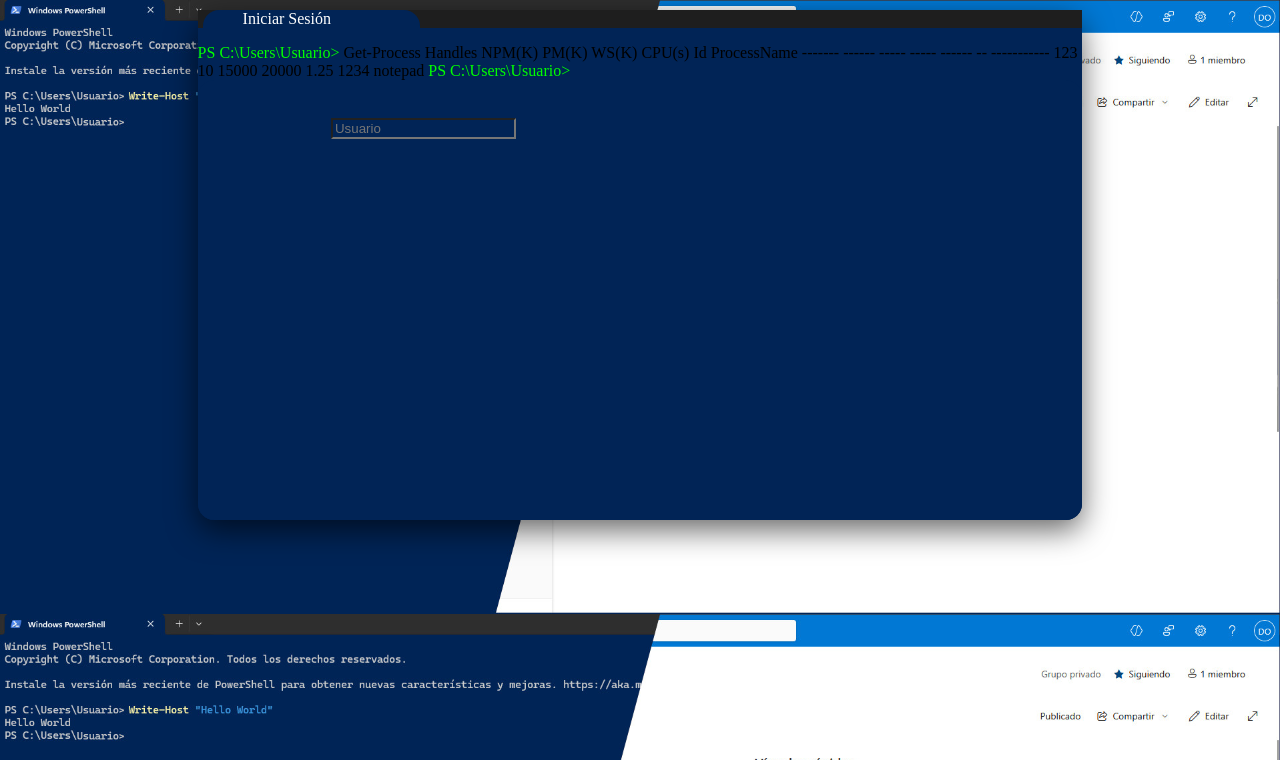
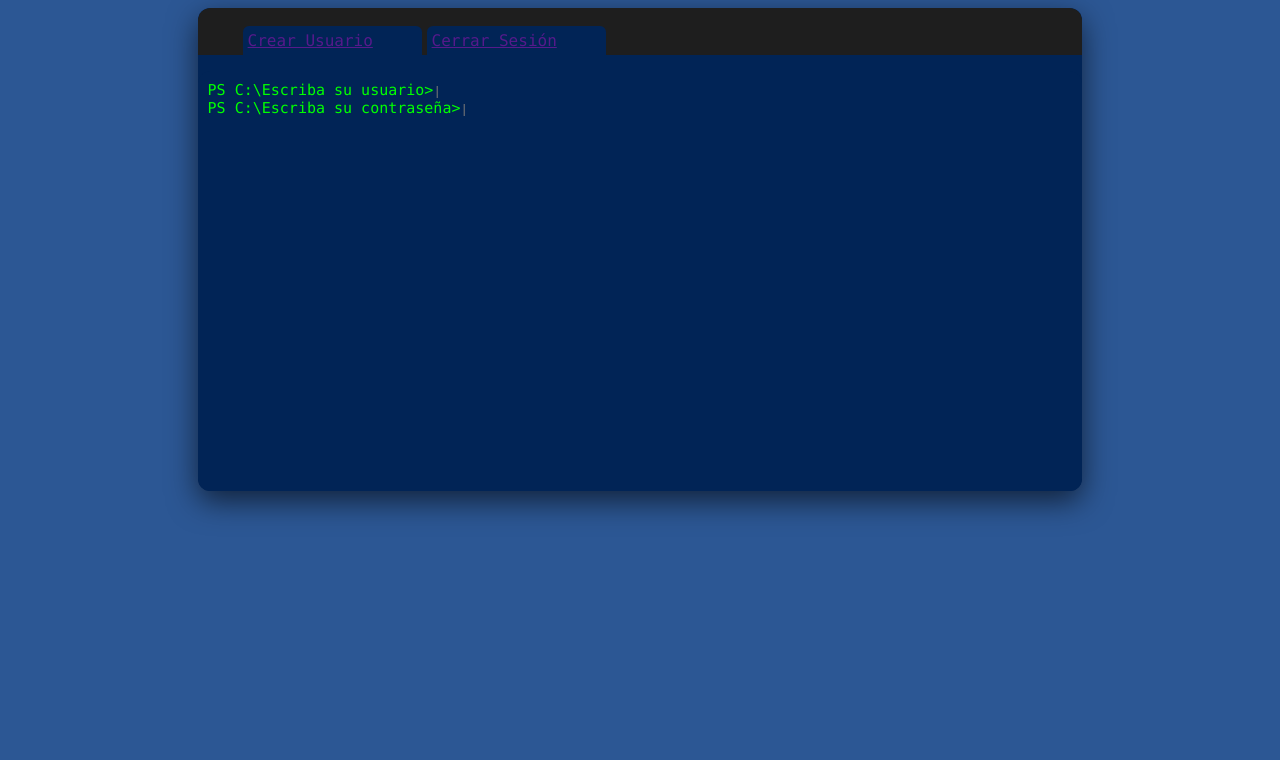
Before and after one commit to dolipoz/PNP-Web-API, a PHP site: page / in a window 1280 px wide. Shown: the top 760 px of the page. Run offline with PHP 8.4, Linux system fonts and the light colour scheme.

Commit message:
Estructura de HTML 2

```diff
--- a/HTML/CSS/general.css
+++ b/HTML/CSS/general.css
@@ -4,55 +4,67 @@ head {
 }
 
 body {
-    background-image: url("../Multimedia/Fondo-Login.jpg");
-    background-size: 100%;
+    /*background-image: url("../Multimedia/Fondo-Login.jpg");
+    background-size: 100%;*/
+    background-color: #2c5794;
 }
 
 /* ------------ Sección para simular la consola de powershell ------------ */
 #ventana {
     background-color: #012456;
-    box-shadow: 0 10px 30px rgba(0,0,0,0.6);
-    border-radius: 16px;
+    box-shadow: 0 10px 30px #00000099;
+    border-radius: 12px;
     margin: auto 15% auto;
     height: 50%;
-
+    overflow: hidden;
 
 
 }
 /* Parte de las pestañas para simular la consola de powershell */
 nav {
-    background-color: rgb(30, 30, 30);
-    height: 10%;
+    background-color: #1e1e1e;
+    border-radius: 12px 12px 0px 0px;
+    padding-top: 2px;
+
 }
 nav ul {
     list-style: none;
+    overflow: hidden;
 }
-#pestanias {
+.pestanias {
+    float: left;
     background-color: #012456;
-    border-radius: 16px 16px 0px 0px;
-    margin-top: 10px;
+    border-radius: 6px 6px 0px 0px;
     margin-left: 5px;
+    padding: 5px;
     width: 20%;
-    height: 90%;
+    font-family: Consolas, "Courier New", monospace;
     color: white;
 }
 /* Parte de la consola para simular la consola de powershell */
 #consola {
     background: #012456;
-    border-radius: 16px;
+    border-radius: 12px;
+    padding: 10px;
+    font-family: Consolas, "Courier New", monospace;
     color: #ffffff;
-    padding: 20px;
-    font-family: Consolas, "Courier New", monospace;
     font-size: 15px;
-    white-space: pre-wrap;
     min-height: 400px;
 }
-#prompt {
+.prompt {
     color: #00ff00;
+}
+
+form {
+    text-align: left;
 }
 
 input {
     background-color: #012456;
-    margin-left: 5px;
+    border: none;
+
+    outline: none;
+    color: white;
+    caret-color: transparent;
 }
 /* ------------------------------------------------------------------- */
--- a/HTML/head.php
+++ b/HTML/head.php
@@ -11,13 +11,5 @@
     <!-- Iniciamos sesión por cada usuario para usar variables globales -->
     <?php
         session_start();
-        $_SESSION["login"] = false;
+        $_SESSION["login"] = true;
     ?>
-    <div id="ventana">
-        <nav>
-            <!-- Navegador general para los enlaces -->
-            <ul id="pestanias">
-                <?php if (!$_SESSION["login"]) echo '<li id="login">Iniciar Sesión</li>' ?>
-                <?php if ($_SESSION["login"]) echo '<li id="signup">Crear Usuario</li>' ?>
-            </ul>
-        </nav>
--- a/HTML/index.php
+++ b/HTML/index.php
@@ -1,17 +1,19 @@
 <?php
     include "head.php";
 ?>
+    <div id="ventana">
+        <nav>
+            <!-- Navegador general para los enlaces -->
+            <ul>
+                <?php if (!$_SESSION["login"]) echo '<li id="login" class="pestanias"><a href="">Iniciar Sesión</a></li>' ?>
+                <?php if ($_SESSION["login"]) echo '<li id="signup" class="pestanias"><a href="">Crear Usuario</a></li>' ?>
+                <?php if ($_SESSION["login"]) echo '<li id="logoff" class="pestanias"><a href="">Cerrar Sesión</a></li>' ?>
+            </ul>
+        </nav>
 
-        <span id="prompt">PS C:\Users\Usuario></span> Get-Process
-
-        Handles  NPM(K)    PM(K)      WS(K)     CPU(s)     Id  ProcessName
-        -------  ------    -----      -----     ------     --  -----------
-        123      10     15000      20000       1.25   1234  notepad
-
-        <span id="prompt">PS C:\Users\Usuario></span>
-
-        <form id="consola" action="POST">
-            <input type="text" id="usuario" placeholder="Usuario">
+        <form id="consola" method="POST">
+            <label class="prompt" for="user">PS C:\Escriba su usuario></label><input type="text" id="user" name="user" placeholder="|"><br>
+            <label class="prompt" for="pass">PS C:\Escriba su contraseña></label><input type="text" id="pass" name="pass" placeholder="|">
         </form>
     </div>
 </body>
```
